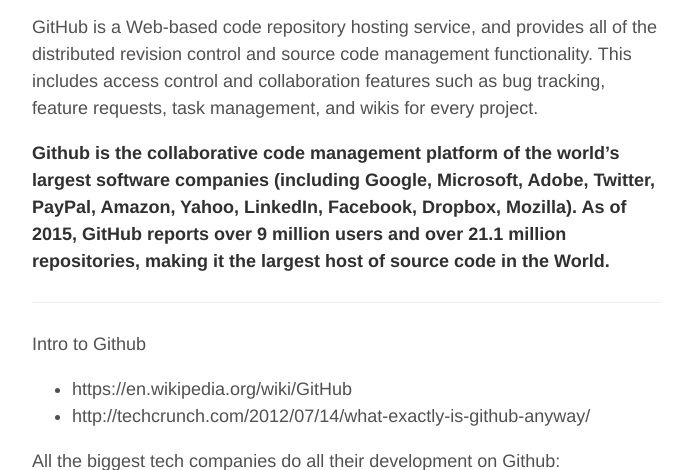
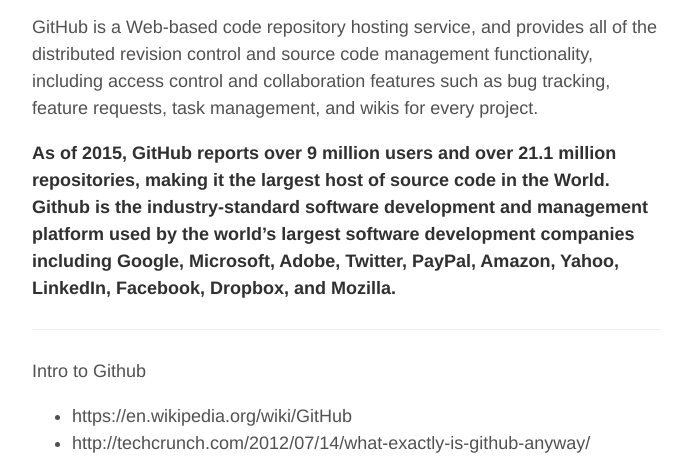
Before and after one commit to healthschema/healthschema.github.io, a Jekyll site: the page built from _posts/2015-08-20-github-intro.md, in a window 1280 px wide and 900 px high, cut to the strip 430-900 px from the top of the window. Shown: the whole strip, without its empty margins (293-981 px from the left). Built offline with Jekyll 4.4.1, drawn with Linux system fonts in a browser that asks for light colours.

Commit message:
Update 2015-08-20-github-intro.md

```diff
--- a/_posts/2015-08-20-github-intro.md
+++ b/_posts/2015-08-20-github-intro.md
@@ -9,9 +9,9 @@
 </p>
 
 
-GitHub is a Web-based code repository hosting service, and provides all of the distributed revision control and source code management functionality. This includes access control and collaboration features such as bug tracking, feature requests, task management, and wikis for every project.
+GitHub is a Web-based code repository hosting service, and provides all of the distributed revision control and source code management functionality, including access control and collaboration features such as bug tracking, feature requests, task management, and wikis for every project.
 
-**Github is the collaborative code management platform of the world's largest software companies (including Google, Microsoft, Adobe, Twitter, PayPal, Amazon, Yahoo, LinkedIn, Facebook, Dropbox, Mozilla). As of 2015, GitHub reports over 9 million users and over 21.1 million repositories, making it the largest host of source code in the World.**
+**As of 2015, GitHub reports over 9 million users and over 21.1 million repositories, making it the largest host of source code in the World. Github is the industry-standard software development and management platform used by the world's largest  software development companies including Google, Microsoft, Adobe, Twitter, PayPal, Amazon, Yahoo, LinkedIn, Facebook, Dropbox, and Mozilla.**
 
 
 ***
```
